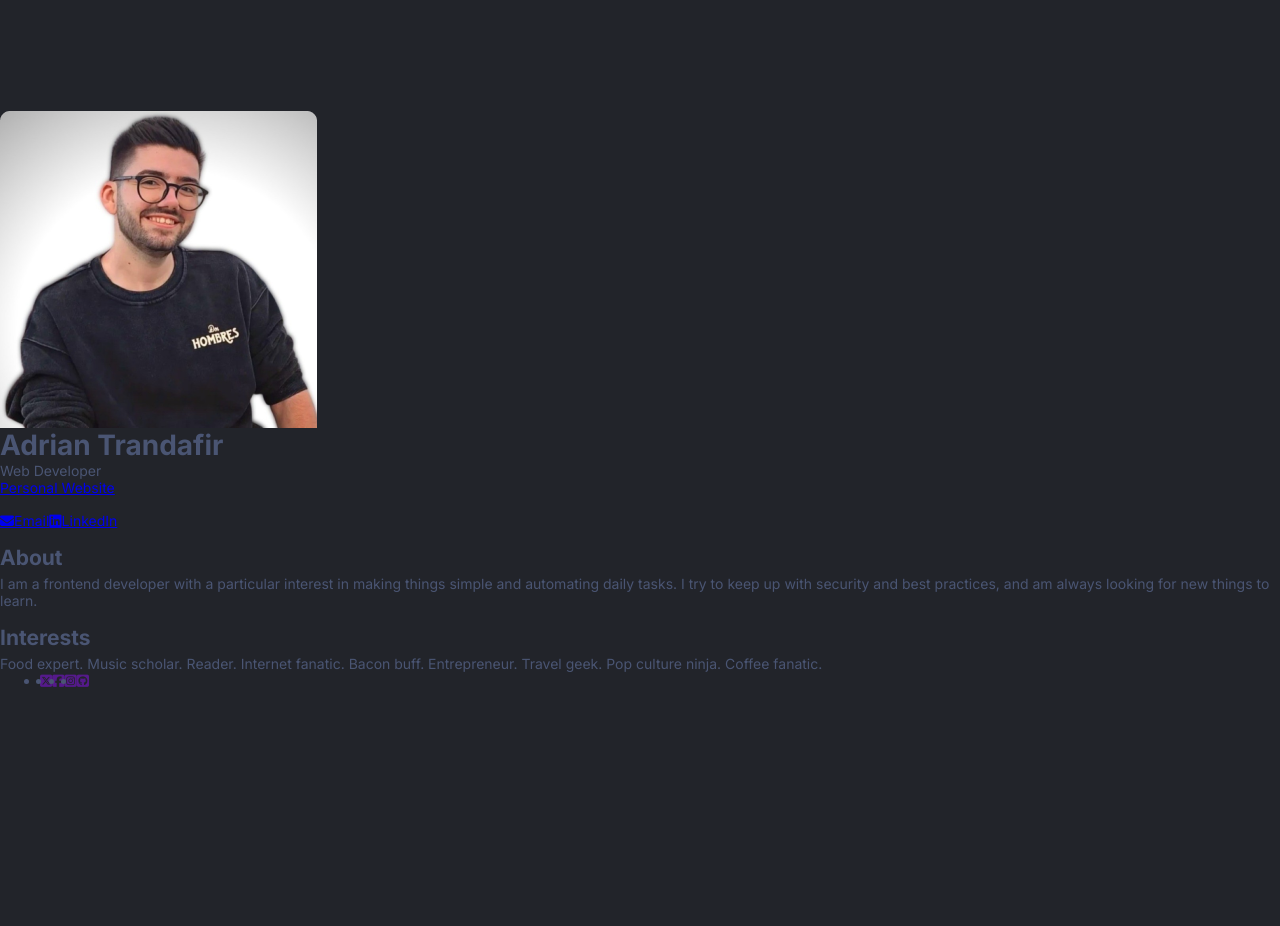
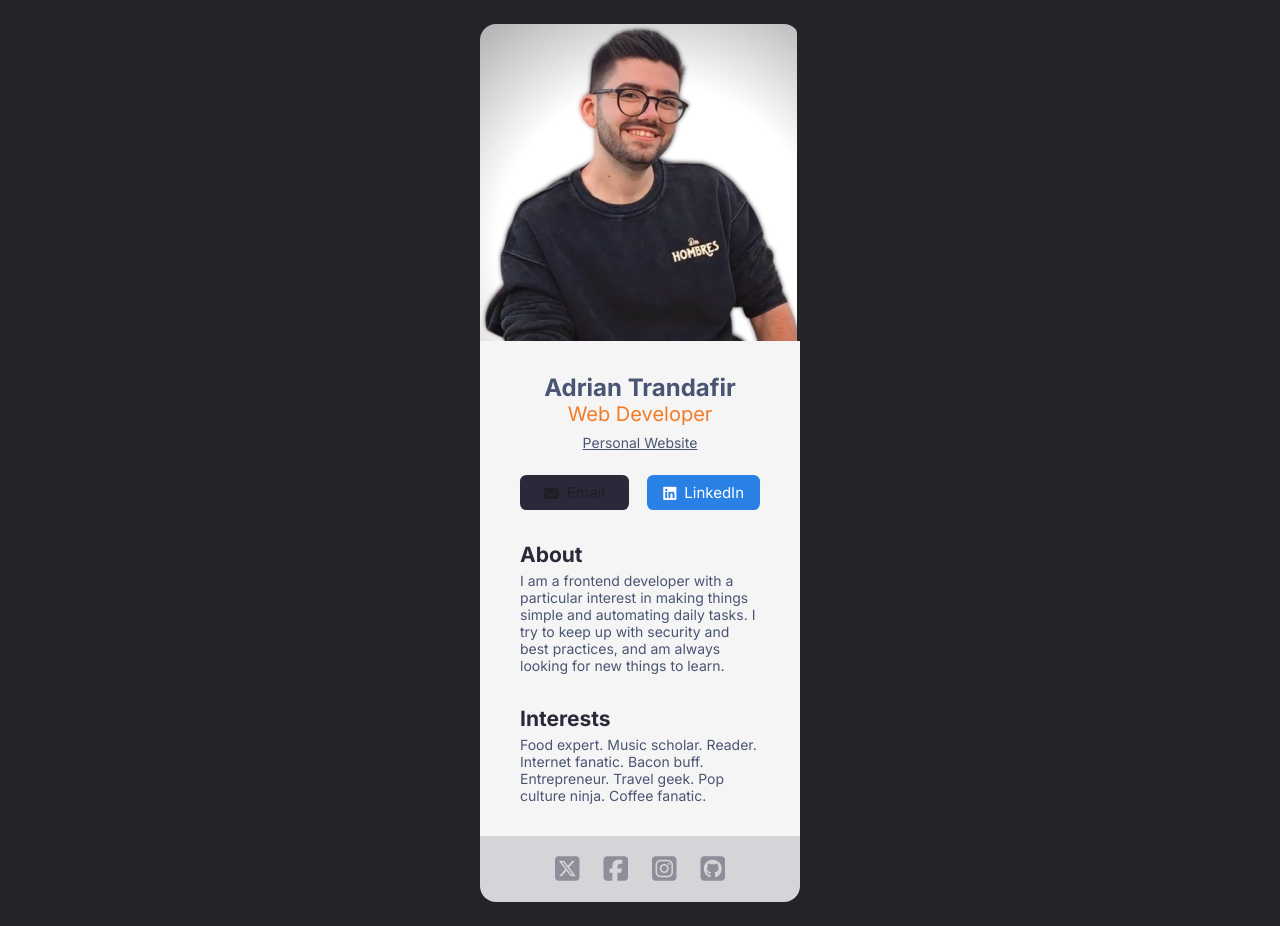
Before and after one commit to XenoMee/Digital-Business-Card-React, a React (Vite) app: page / in a window 1280 px wide. Before the commit the page ends 800 px from the top, so only its background shows below. Built offline with nearby package versions, Linux system fonts and the light colour scheme.

Commit message:
create digital business card style as per design

```diff
--- a/src/App.css
+++ b/src/App.css
@@ -1,46 +1,87 @@
-:root {
-  /* Colors */
-  --clr-body: hsl(227, 11%, 15%);
-  --clr-bg-content: hsl(231, 12%, 12%);
-  --clr-bg-footer: hsl(231, 7%, 9%);
-  --clr-bg-icon: hsl(254, 6%, 58%);
-  --clr-text: hsl(0, 0%, 86%);
-
-  --clr-primary: hsl(0, 0%, 100%);
-  --clr-accent-1: hsl(25, 79%, 78%);
-  --clr-accent-2: hsl(212, 72%, 60%);
-
-  /* Font Family */
-  --ff-base: 'Inter', sans-serif;
-
-  /* Font Weight */
-  --fw-regular: 400;
-  --fw-medium: 500;
-  --fw-bold: 700;
-
-  /* Font size */
-  --fs-100: 0.875rem;
-  --fs-200: 0.9375rem;
-  --fs-300: 1rem;
-  --fs-400: 1.25rem;
-  --fs-500: 1.5rem;
+/* Typography */
+.user-name {
+  font-size: var(--fs-500);
+  font-weight: var(--fw-bold);
 }
 
-@media (prefers-color-scheme: light) {
-  :root {
-    --clr-bg-content: hsl(0, 0%, 96%);
-    --clr-bg-footer: hsl(255, 5%, 84%);
-    --clr-text: hsl(224, 22%, 37%);
-
-    --clr-primary: hsl(250, 18%, 19%);
-    --clr-accent-1: hsl(25, 90%, 55%);
-    --clr-accent-2: hsl(212, 78%, 53%);
-  }
+.user-job {
+  display: block;
+  font-size: var(--fs-400);
+  color: var(--clr-accent-1);
+  margin-bottom: 0.5rem;
 }
 
-/* Typography */
+.user-website {
+  font-size: var(--fs-100);
+  color: var(--clr-text);
+}
 
 /* Layout */
+.card {
+  max-width: 20rem;
+  border-radius: 1rem;
+  overflow: hidden;
+}
+
+.main-content {
+  --content-spacing: 2rem 2.5rem;
+  background-color: var(--clr-bg-content);
+  padding: var(--content-spacing);
+}
+
+.card-info {
+  text-align: center;
+  justify-items: center;
+}
+
+.contact-info {
+  width: 100%;
+  justify-content: space-between;
+}
+
+.btn {
+  background-color: var(--clr-primary);
+  text-decoration: none;
+  padding: 0.5rem 1rem;
+  font-size: var(--fs-200);
+  gap: 0.5rem;
+  border-radius: 0.4rem;
+}
+
+.icon {
+  margin-top: 0.15rem;
+}
+
+.email-btn {
+  color: #1e1f26;
+  padding: 0.5rem 1.5rem;
+}
+
+.linkedin-btn {
+  color: #fff;
+  background-color: var(--clr-accent-2);
+}
+
+.heading {
+  color: var(--clr-primary);
+}
+
+.footer {
+  background-color: var(--clr-bg-footer);
+  padding: 1rem;
+}
+
+.social-list {
+  padding: 0;
+  list-style: none;
+  justify-content: center;
+  gap: 1.5rem;
+}
+
+.social-link {
+  color: var(--clr-bg-icon);
+  font-size: var(--fs-600);
+}
 
 /* Utility classes */
 .flex-group {
@@ -52,3 +93,11 @@
   display: grid;
   gap: 1rem;
 }
+
+.grid-flow[data-spacing='medium'] {
+  gap: 1.5rem;
+}
+
+.grid-flow[data-spacing='large'] {
+  gap: 2rem;
+}
```
